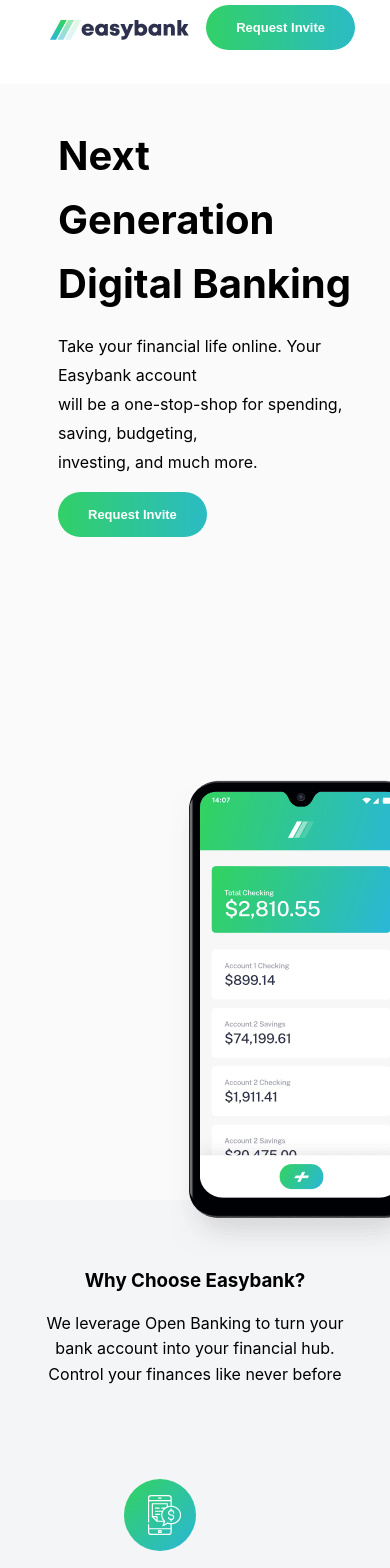
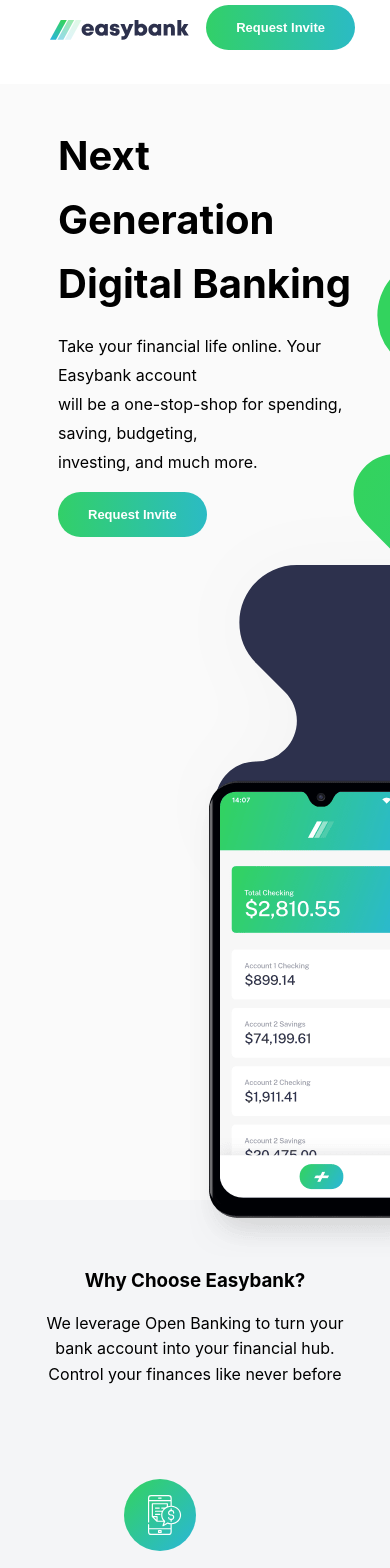
Before and after one commit to adeola2310/EasyBank, a React (Create React App) app: page / in a window 390 px wide. Shown: the top 1568 px of the page. Built offline with nearby package versions, Linux system fonts and the light colour scheme.

Commit message:
responsiveness

```diff
--- a/src/App.css
+++ b/src/App.css
@@ -22,12 +22,18 @@
 }
 
 .background{
-    z-index: 99;
+    position: absolute;
+    left: 10%;
+    bottom: 20%;
 }
 .home_image{
     position: relative;
-    left: 70px;
-    top: -20%;
+    left: 80px;
+    /*top: 50%;*/
+    /*bottom: 20%;*/
+}
+.second-image{
+bottom:30%
 }
 
 .why{
--- a/src/App.js
+++ b/src/App.js
@@ -23,8 +23,13 @@
 
                 </div>
                     <div className="home_image">
-                        {/*<img src={require('./images/bg-intro-desktop.svg')} alt="background" className="background"/>*/}
-                        <img src={require("./images/image-mockups.png")} alt="mockup" className="home_image"/>
+                        <div className="">
+                            <img src={require('./images/bg-intro-desktop.svg')} alt="background" className="background"/>
+                        </div>
+                        <div className="second-image">
+                            <img src={require("./images/image-mockups.png")} alt="mockup" className="home_image"/>
+
+                        </div>
                     </div>
             </div>
             </section>
--- a/src/components/Header/Header.css
+++ b/src/components/Header/Header.css
@@ -1,7 +1,7 @@
 .header{
     background-color: #ffffff;
     width: 100%;
-    height: 10vh;
+    height: fit-content;
 }
 
 .harmbugger{
```
